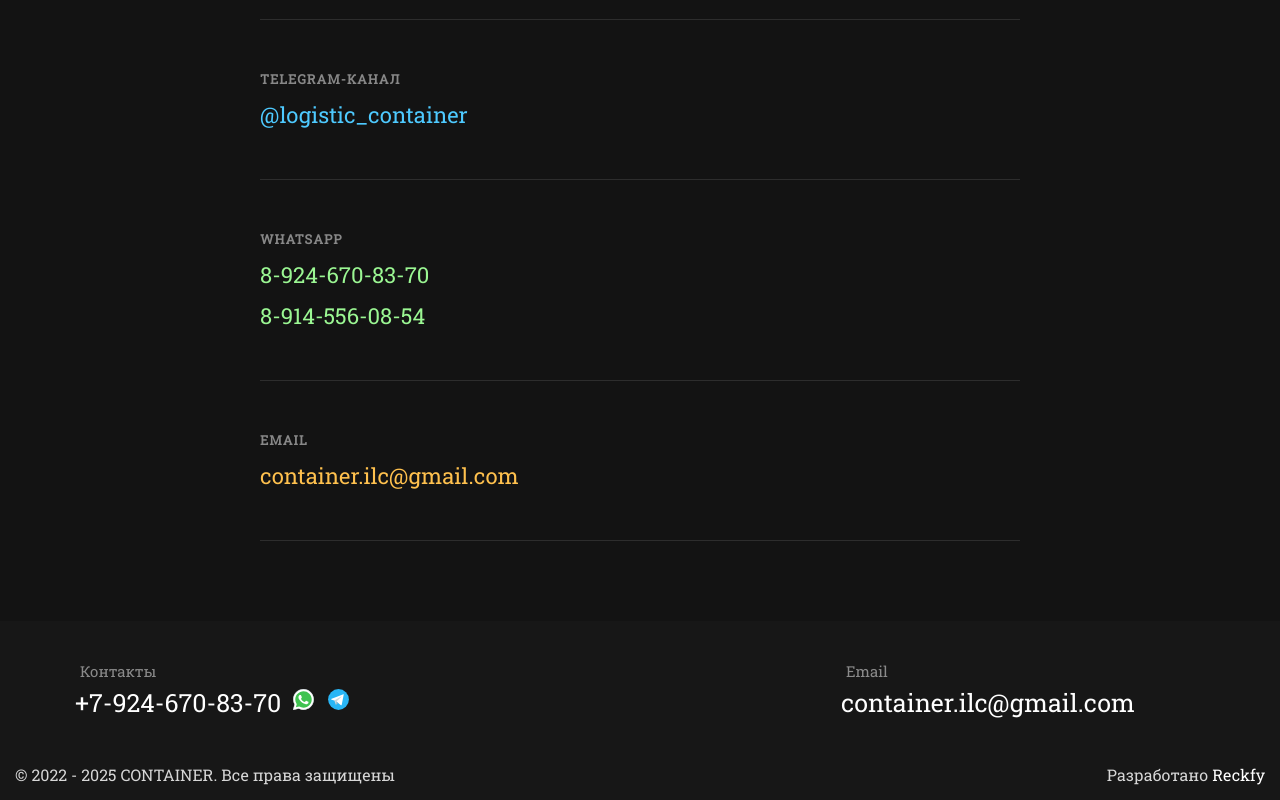
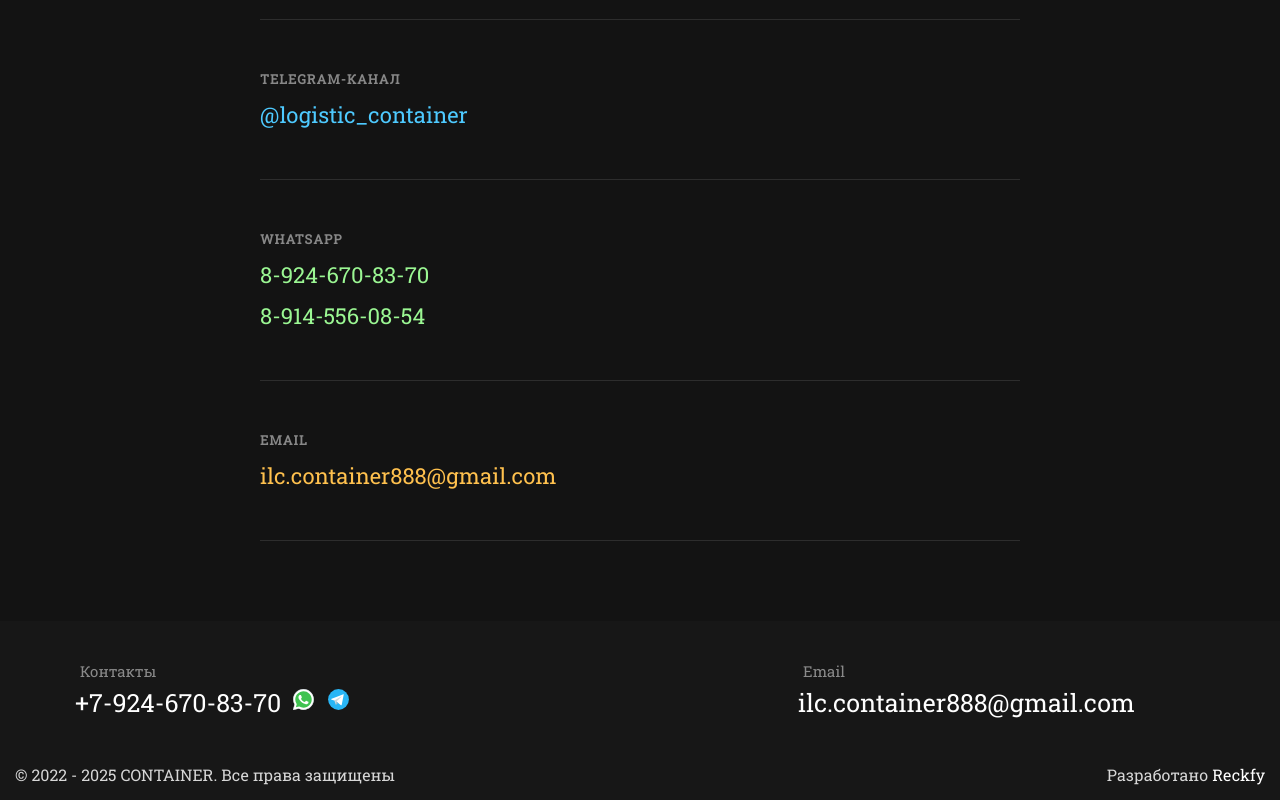
Before and after one commit to Reckfy/CONTAINER, a React (Create React App) app: page /contacts in a window 1280 px wide. Shown: the part 738-1538 px from the top of the page. Built offline with nearby package versions, Linux system fonts and the light colour scheme.

Commit message:
edit dns-name

```diff
--- a/public/index.html
+++ b/public/index.html
@@ -2,17 +2,17 @@
 <html lang="en">
   <head>
     <meta charset="utf-8" />
-    <meta name="google-site-verification" content="1PSvE1dN-xkLIXD_fL8OxYcMnbYpdzzspU-rCLX_9Q8" />
-    <meta name="yandex-verification" content="94ae8d3b475d6496" />
+    <meta name="google-site-verification" content="xvVAhI279PhM7HMBeCC6yUBYQClHFLrzqhKxTmkd-z8" />
+    <meta name="yandex-verification" content="afcfee2a928266df" />
     <meta name="description" content="Компания CONTAINER — международная логистика и доставка грузов из Китая, Европы и Турции. Минимальная комиссия, быстрые сроки от 1 дня, постоянная связь с менеджером, работа по договору. Осуществляем выкуп и доставку с Poizon. Бесплатная консультация." />
 
     <meta name="keywords" content="доставка грузов, логистика Китай, доставка из Китая, доставка из Европы, доставка из Турции, выкуп Poizon, Poizon доставка, логистическая компания, карго, официальная доставка, быстрая доставка, логистика Китай Россия, container, ilc-container, ilc container, контейнер, ilc" />
 
     <meta property="og:title" content="CONTAINER — доставка грузов из Китая, Европы и Турции" />
     <meta property="og:description" content="Минимальная комиссия, быстрые сроки доставки, официальные договора, постоянная связь с менеджером." />
-    <meta property="og:image" content="https://ilc-container.ru/logo.png" />
+    <meta property="og:image" content="https://ilc-container.com/logo.png" />
     <meta property="og:type" content="website" />
-    <meta property="og:url" content="https://ilc-container.ru/" />
+    <meta property="og:url" content="https://ilc-container.com/" />
 
     <meta name="viewport" content="width=device-width, initial-scale=1" />
     <title>CONTAINER</title>
--- a/src/App.js
+++ b/src/App.js
@@ -5,6 +5,8 @@ import { Routes, Route } from 'react-router-dom';
 import Main from './pages/MainW';
 import Services from './pages/Services';
 import Contacts from './pages/Contacts';
+
+export const MAIL = 'ilc.container888@gmail.com';
 
 function App() {
   return (
--- a/src/components/Footer.js
+++ b/src/components/Footer.js
@@ -1,4 +1,5 @@
 import './Footer.scss';
+import {MAIL} from '../App';
 
 function Botter() {
   return (
@@ -19,7 +20,7 @@ function Botter() {
         <div className="contact">
           <h2>Email</h2>
           <div>
-            <a href="mailto:container.ilc@gmail.com" target="_blank" rel="noopener noreferrer nofollow">container.ilc@gmail.com</a>
+            <a href={`mailto:${MAIL}`} target="_blank" rel="noopener noreferrer nofollow">{MAIL}</a>
           </div>
         </div>
       </div>
--- a/src/pages/Contacts.jsx
+++ b/src/pages/Contacts.jsx
@@ -1,4 +1,5 @@
 import './Contacts.scss';
+import {MAIL} from '../App';
 
 export default function Contacts() {
   return (
@@ -51,11 +52,11 @@ export default function Contacts() {
       <div className="contacts__section">
         <h3>Email</h3>
         <a
-          href="mailto:container.ilc@gmail.com"
+          href={`mailto:${MAIL}`}
           className="contacts__main link"
           target="_blank" rel="noopener noreferrer nofollow"
         >
-          container.ilc@gmail.com{' '}
+          {MAIL}{' '}
         </a>
       </div>
 
```
